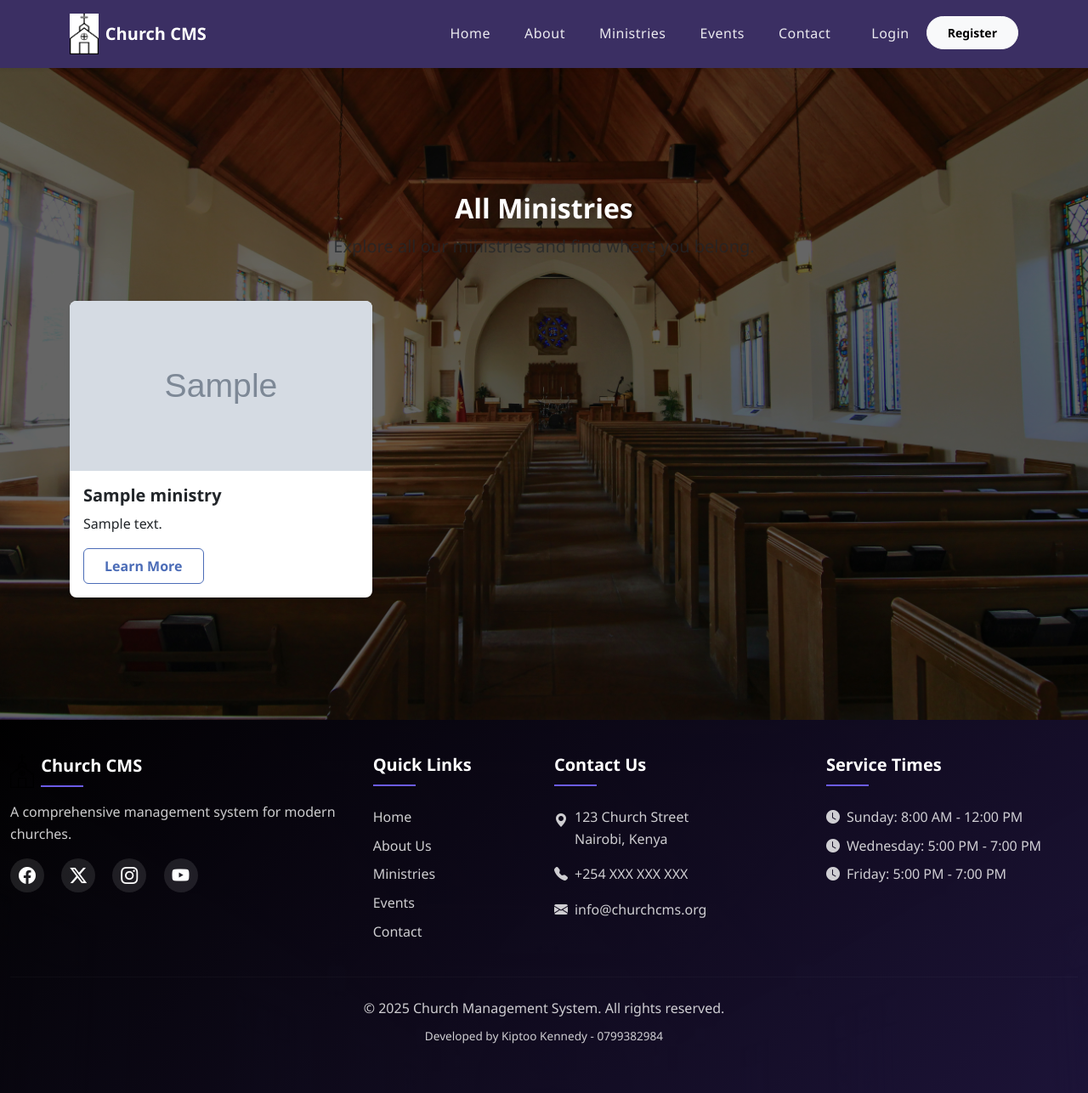
After one commit to kiptoo-097/ChMS, a Django app: page /ministries/ in a window 1280 px wide. The commit adds this page. Shown: the whole page at 85% size. Run offline with Django 5.2, Linux system fonts and the light colour scheme; tables that the repository leaves empty hold one stand-in row (values such as "Sample post"); grey boxes marked "Sample" are stand-in pictures.

Commit message:
updated ministries views,models routes and templates

```diff
--- a/church/models.py
+++ b/church/models.py
@@ -235,3 +235,16 @@
 
     def __str__(self):
         return f"Upcoming: {self.sermon.title}"
+
+
+class Ministry(models.Model):
+    name = models.CharField(max_length=100)
+    description = models.TextField()
+    image = models.ImageField(upload_to='ministries/')
+    slug = models.SlugField(unique=True)
+
+    def __str__(self):
+        return self.name
+
+    def get_absolute_url(self):
+        return reverse('ministry_detail', args=[self.slug])
--- a/church/templates/base.html
+++ b/church/templates/base.html
@@ -40,7 +40,7 @@
                 <ul class="navbar-nav d-none d-lg-flex">
                     <li class="nav-item"><a class="nav-link text-white px-3 py-2" href="{% url 'home' %}">Home</a></li>
                     <li class="nav-item"><a class="nav-link text-white px-3 py-2" href="#about">About</a></li>
-                    <li class="nav-item"><a class="nav-link text-white px-3 py-2" href="#ministries">Ministries</a></li>
+                    <li class="nav-item"><a class="nav-link text-white px-3 py-2" href="{% url 'ministries' %}">Ministries</a></li>
                     <li class="nav-item"><a class="nav-link text-white px-3 py-2" href="{% url 'events' %}">Events</a></li>
                     <li class="nav-item"><a class="nav-link text-white px-3 py-2" href="#contact">Contact</a></li>
                 </ul>
@@ -52,13 +52,15 @@
                             <ul class="navbar-nav">
                                 <li class="nav-item"><a class="nav-link text-white py-2" href="{% url 'home' %}">Home</a></li>
                                 <li class="nav-item"><a class="nav-link text-white py-2" href="#about">About</a></li>
-                                <li class="nav-item"><a class="nav-link text-white py-2" href="#ministries">Ministries</a></li>
+                                <a class="nav-link text-white py-2" href="{% url 'ministries' %}">Ministries</a>
+
                             </ul>
                         </div>
                         <div class="col-6">
                             <ul class="navbar-nav">
                                 <li class="nav-item"><a class="nav-link text-white py-2" href="{% url 'events' %}">Events</a></li>
                                 <li class="nav-item"><a class="nav-link text-white py-2" href="#contact">Contact</a></li>
+
                             </ul>
                         </div>
                     </div>
--- /dev/null
+++ b/church/templates/ministries.html
@@ -0,0 +1,27 @@
+{% extends 'base.html' %}
+{% load static %}
+
+{% block content %}
+<section class="py-5">
+    <div class="container py-5">
+        <div class="text-center mb-5">
+            <h2 class="fw-bold">All Ministries</h2>
+            <p class="lead text-muted">Explore all our ministries and find where you belong.</p>
+        </div>
+        <div class="row g-4">
+            {% for ministry in ministries %}
+            <div class="col-md-6 col-lg-4">
+                <div class="card h-100 border-0 shadow-sm">
+                    <img src="{{ ministry.image.url }}" class="card-img-top" alt="{{ ministry.name }}">
+                    <div class="card-body">
+                        <h5 class="card-title fw-bold">{{ ministry.name }}</h5>
+                        <p class="card-text">{{ ministry.description|truncatewords:20 }}</p>
+                        <a href="{{ ministry.get_absolute_url }}" class="btn btn-outline-primary">Learn More</a>
+                    </div>
+                </div>
+            </div>
+            {% endfor %}
+        </div>
+    </div>
+</section>
+{% endblock %}
--- a/church/urls.py
+++ b/church/urls.py
@@ -9,7 +9,7 @@
     dashboard_view,
     EventDetailView,
     event_rsvp,
-    sermon_list, sermon_detail, sermon_series_list, sermon_series_detail,
+    sermon_list, sermon_detail, sermon_series_list, sermon_series_detail,ministry_detail_view
 )
 
 urlpatterns = [
@@ -26,4 +26,5 @@
     path('sermons/<int:pk>/', sermon_detail, name='sermon_detail'),
     path('sermons/series/', sermon_series_list, name='sermon_series_list'),
     path('sermons/series/<int:pk>/', sermon_series_detail, name='sermon_series_detail'),
+    path("ministries/<slug:slug>/", ministry_detail_view, name="ministry_detail"),
 ]
--- a/church/views.py
+++ b/church/views.py
@@ -1,6 +1,6 @@
 from django.shortcuts import render, get_object_or_404, redirect
 from django.views.generic import TemplateView, DetailView
-from .models import Event, Sermon, EventRSVP,Sermon, SermonSeries, UpcomingSermon
+from .models import Event, Sermon, EventRSVP,Sermon, SermonSeries, UpcomingSermon, Ministry
 from django.utils import timezone
 from django.contrib.auth.decorators import login_required
 from django.contrib import messages
@@ -31,6 +31,7 @@
         context["recent_sermons"] = Sermon.objects.filter(is_featured=True).order_by(
             "-date_preached"
         )[:3]
+        context["ministries"] = Ministry.objects.all()[:3]
 
         return context
 class EventDetailView(DetailView):
@@ -140,8 +141,16 @@
     return render(request, "about.html")
 
 
+
 def ministries_view(request):
-    return render(request, "ministries.html")
+    ministries = Ministry.objects.all()
+    return render(request, "ministries.html", {"ministries": ministries})
+
+
+def ministry_detail_view(request, slug):
+    ministry = get_object_or_404(Ministry, slug=slug)
+    return render(request, 'ministry_detail.html', {'ministry': ministry})
+
 
 
 def contact_view(request):
```
Also changed, not shown: church/admin.py (+8 -1 lines), church/templates/home.html (+15 -41 lines), church/templates/ministries/ministries.html (added, +27 -0 lines), church/templates/ministry_detail.html (added, +21 -0 lines), church/migrations/0006_ministry.py (added).
